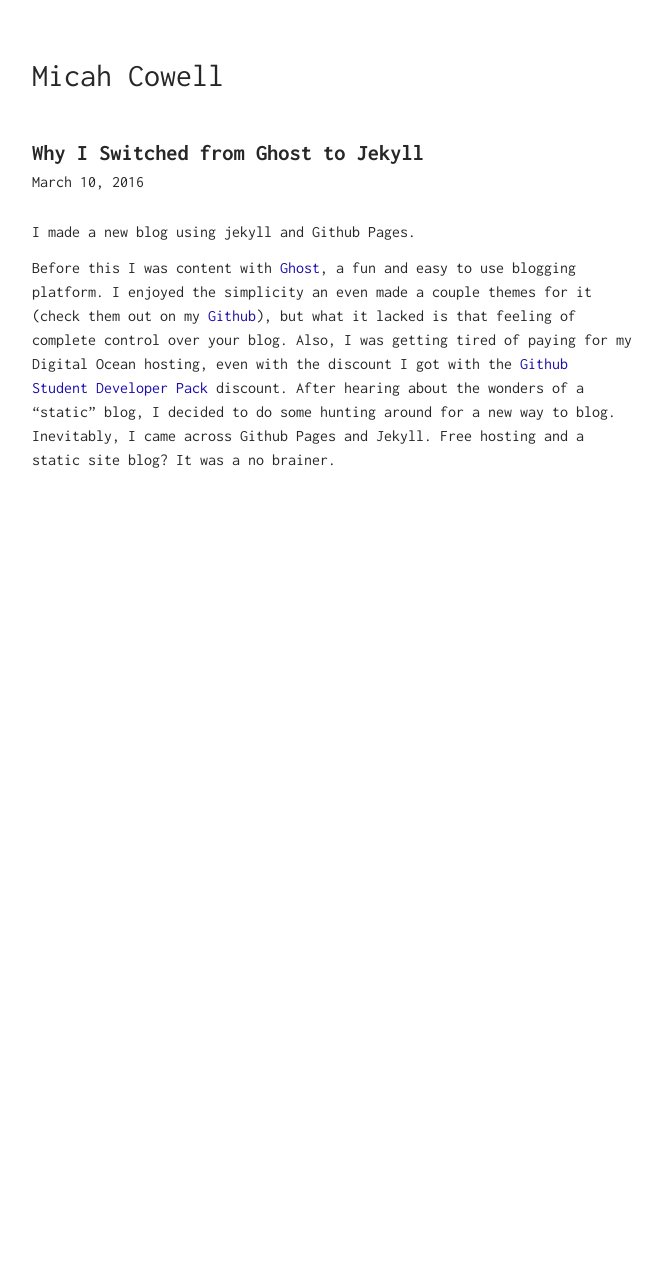
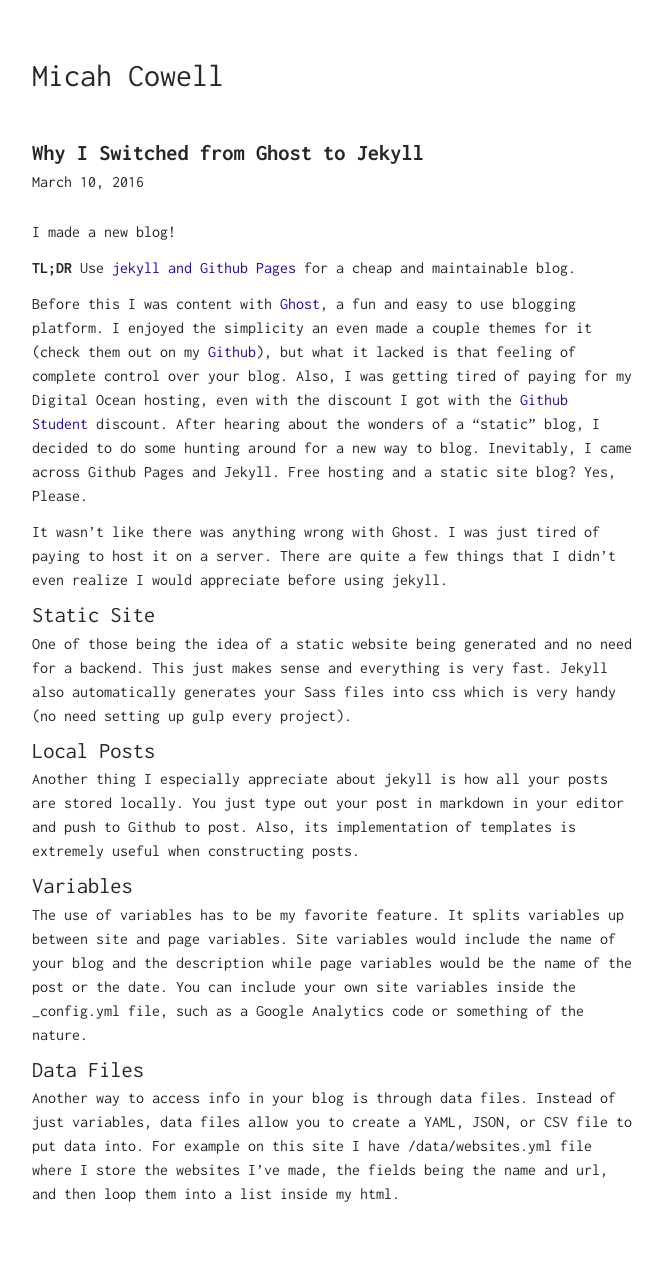
Before and after one commit to maxhumber/maxhumber.com, a Jekyll site: the page built from _posts/2016-03-10-new-blog.md, in a window 1280 px wide. Shown: the whole page, without its empty margins (308-971 px from the left). Built offline with Jekyll 4.4.1, drawn with Linux system fonts in a browser that asks for light colours; before the commit the page ends 900 px from its top, so only the background shows below that.

Commit message:
im blogging:

```diff
--- /dev/null
+++ b/404.html
@@ -0,0 +1,6 @@
+---
+layout: default
+title: Page Does Not Exist...
+permalink: /404.html
+---
+<p>Sorry this page does not exist</p>
--- a/_posts/2016-03-10-new-blog.md
+++ b/_posts/2016-03-10-new-blog.md
@@ -3,6 +3,23 @@
 title: Why I Switched from Ghost to Jekyll
 ---
 
-I made a new blog using jekyll and Github Pages.
+I made a new blog!
 
-Before this I was content with [Ghost](https://ghost.org), a fun and easy to use blogging platform. I enjoyed the simplicity an even made a couple themes for it (check them out on my [Github](https://github.com/getmicah)), but what it lacked is that feeling of complete control over your blog. Also, I was getting tired of paying for my Digital Ocean hosting, even with the discount I got with the [Github Student Developer Pack](https://education.github.com/pack) discount. After hearing about the wonders of a "static" blog, I decided to do some hunting around for a new way to blog. Inevitably, I came across Github Pages and Jekyll. Free hosting and a static site blog? It was a no brainer.
+**TL;DR** Use [jekyll and Github Pages](https://help.github.com/articles/about-github-pages-and-jekyll/) for a cheap and maintainable blog.
+
+Before this I was content with [Ghost](https://ghost.org), a fun and easy to use blogging platform. I enjoyed the simplicity an even made a couple themes for it (check them out on my [Github](https://github.com/getmicah)), but what it lacked is that feeling of complete control over your blog. Also, I was getting tired of paying for my Digital Ocean hosting, even with the discount I got with the [Github Student](https://education.github.com/pack) discount. After hearing about the wonders of a "static" blog, I decided to do some hunting around for a new way to blog. Inevitably, I came across Github Pages and Jekyll. Free hosting and a static site blog? Yes, Please.
+
+It wasn't like there was anything wrong with Ghost. I was just tired of paying to host it on a server. There are quite a few things that I didn't even realize I would appreciate before using jekyll.
+
+
+# Static Site
+One of those being the idea of a static website being generated and no need for a backend. This just makes sense and everything is very fast. Jekyll also automatically generates your Sass files into css which is very handy (no need setting up gulp every project).
+
+# Local Posts
+Another thing I especially appreciate about jekyll is how all your posts are stored locally. You just type out your post in markdown in your editor and push to Github to post. Also, its implementation of templates is extremely useful when constructing posts.
+
+# Variables
+The use of variables has to be my favorite feature. It splits variables up between site and page variables. Site variables would include the name of your blog and the description while page variables would be the name of the post or the date. You can include your own site variables inside the &#95;config.yml file, such as a Google Analytics code or something of the nature.
+
+# Data Files
+Another way to access info in your blog is through data files. Instead of just variables, data files allow you to create a YAML, JSON, or CSV file to put data into. For example on this site I have /data/websites.yml file where I store the websites I've made, the fields being the name and url, and then loop them into a list inside my html.
--- a/assets/css/main.scss
+++ b/assets/css/main.scss
@@ -117,9 +117,6 @@
         em {
             font-style: italic;
         }
-        u {
-            text-decoration: underline;
-        }
     }
 }
 
```
